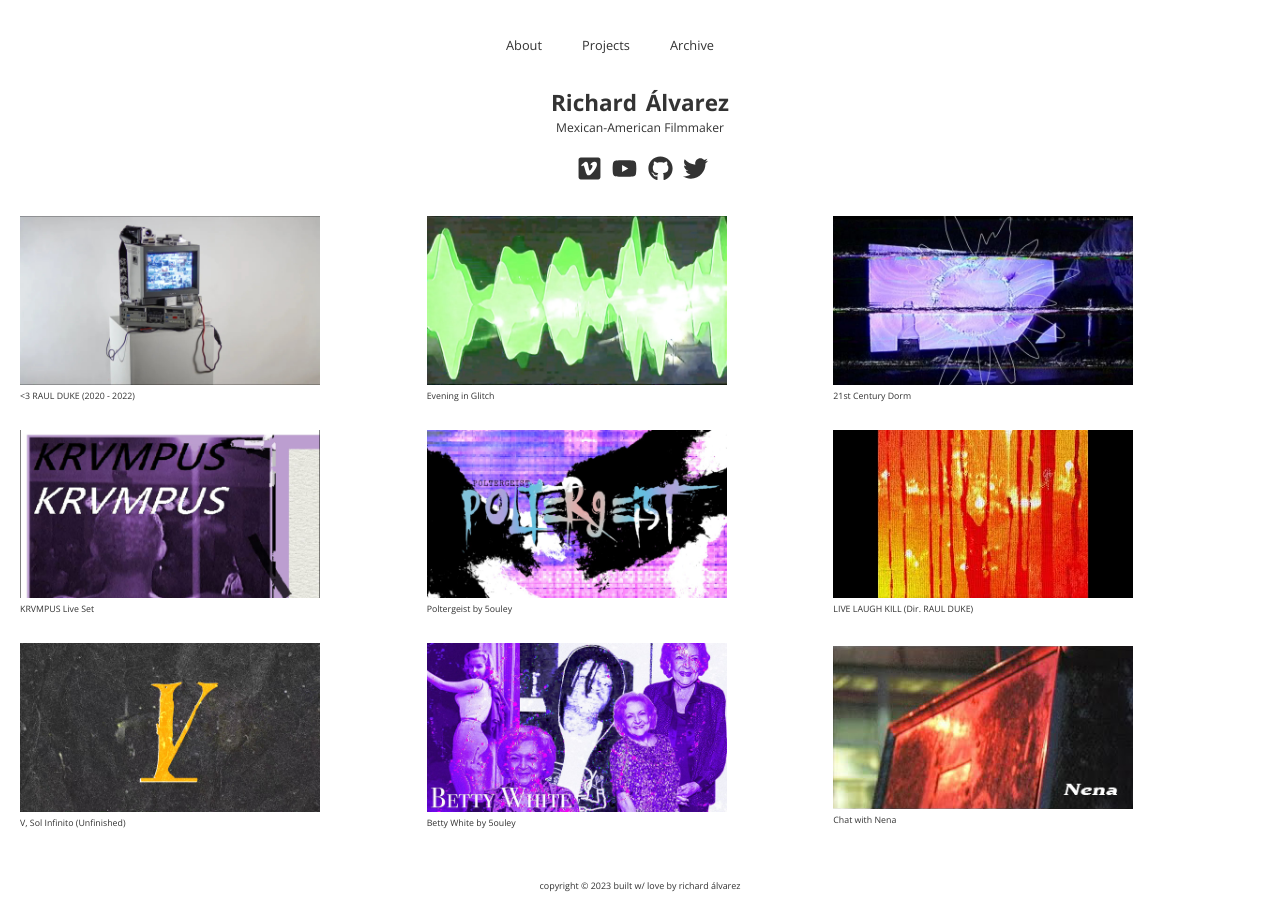
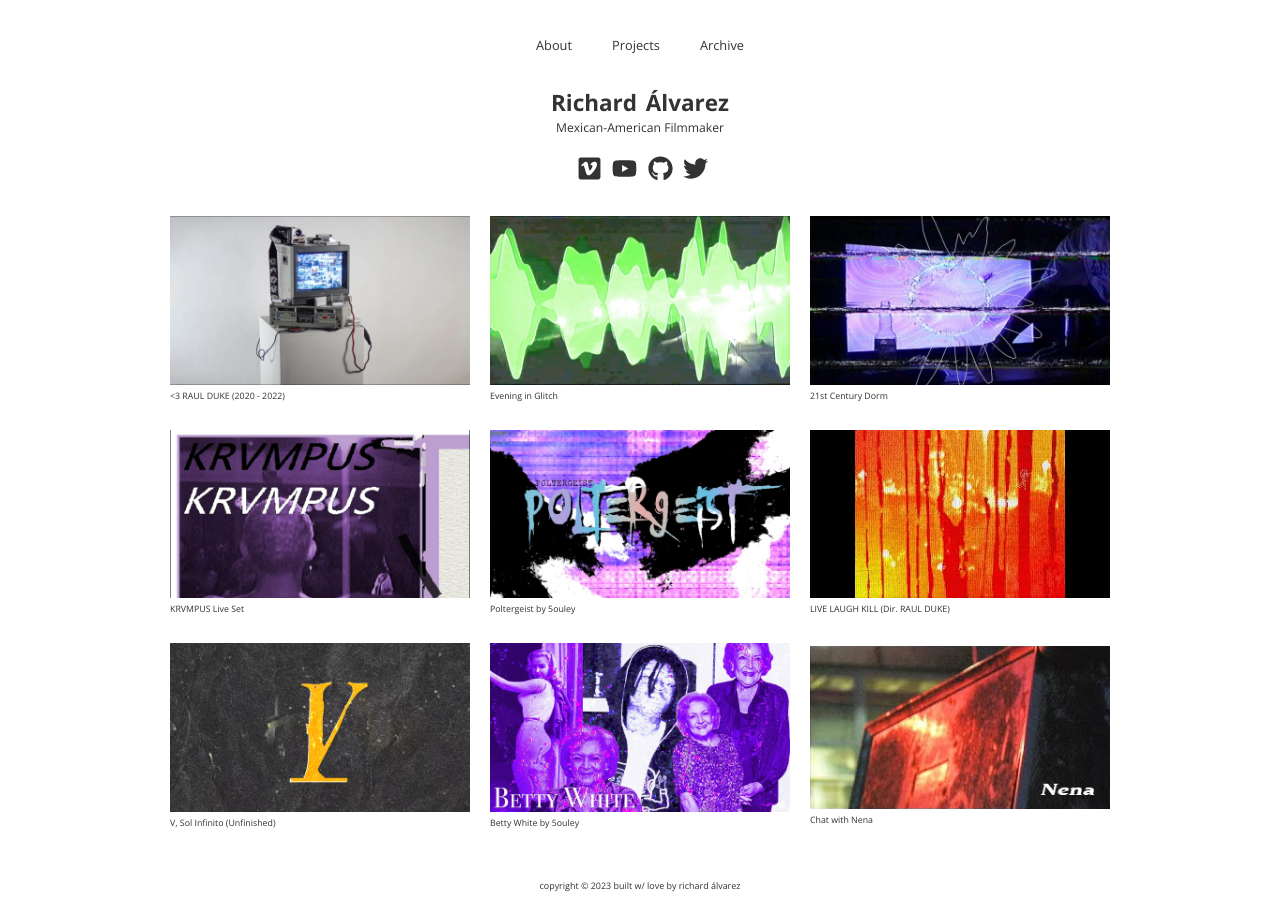
Before and after one commit to raulduk3/raulduke, a Next.js app: page / in a window 1280 px wide. Built offline with nearby package versions, Linux system fonts and the light colour scheme.

Commit message:
fixed height shit

```diff
--- a/styles/global.js
+++ b/styles/global.js
@@ -5,7 +5,7 @@ export const GlobalStyles = createGlobalStyle`
     body {
         margin: 0;
         padding: 0;
-        overflox-x: hidden;
+        overflow-x: hidden;
         font-family: 'Open Sans', sans-serif;
         color: ${({ theme }) => theme.colors.primary};
     }
--- a/styles/index.js
+++ b/styles/index.js
@@ -5,7 +5,6 @@ export const Container = styled.div.attrs(props => ({
     'size': props.size
 }))`
     height: ${props => props.open ? '0' : 'auto'};
-    X
     display: flex;
     flex-direction: column;
     align-items: center;
@@ -16,7 +15,7 @@ export const Container = styled.div.attrs(props => ({
 
 export const Navigation = styled.nav`
     width: 100%;
-    max-width: 1200px;
+    max-width: 100vw;
     display: flex;
     align-items: center;
     justify-content: center;
```
Also changed, not shown: pages/index.tsx (indentation only), 1 other file (tests, documents, lock files or other folders). Lines whose indentation alone changed are shown as unchanged.
